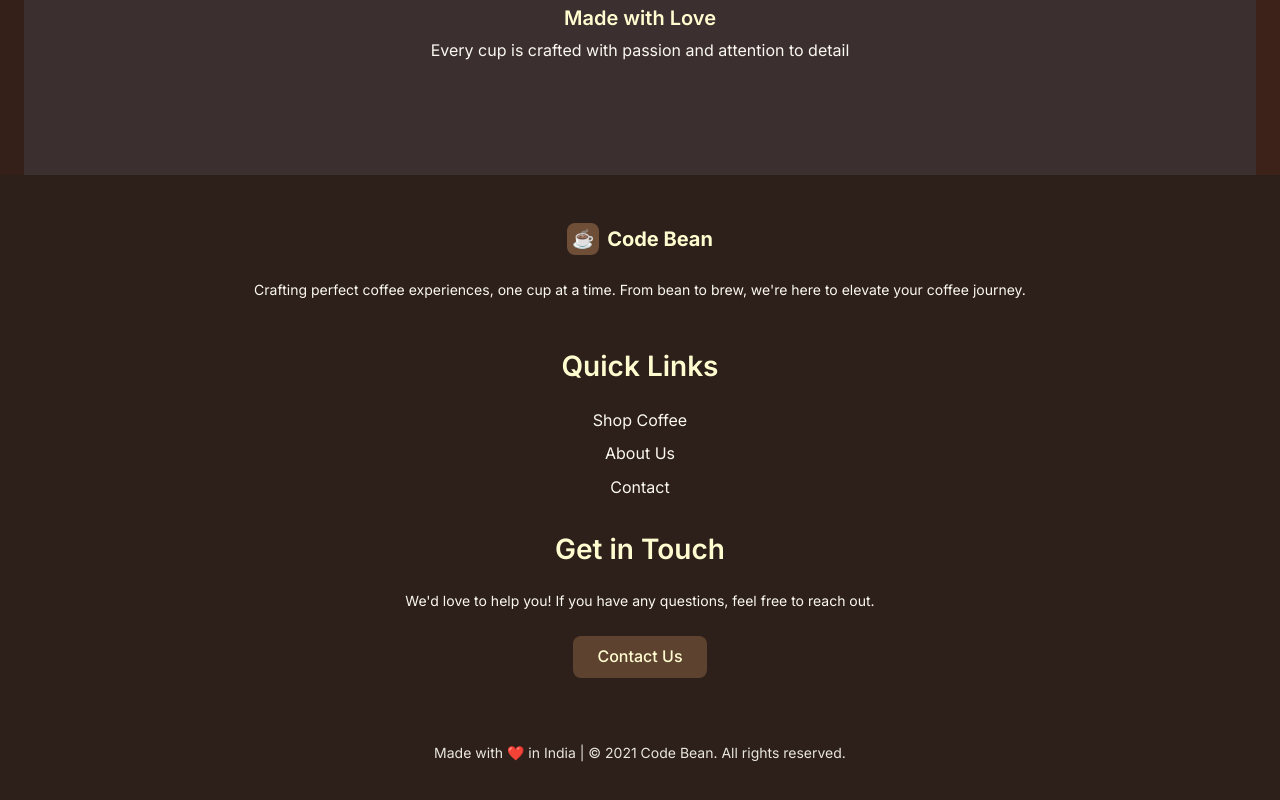
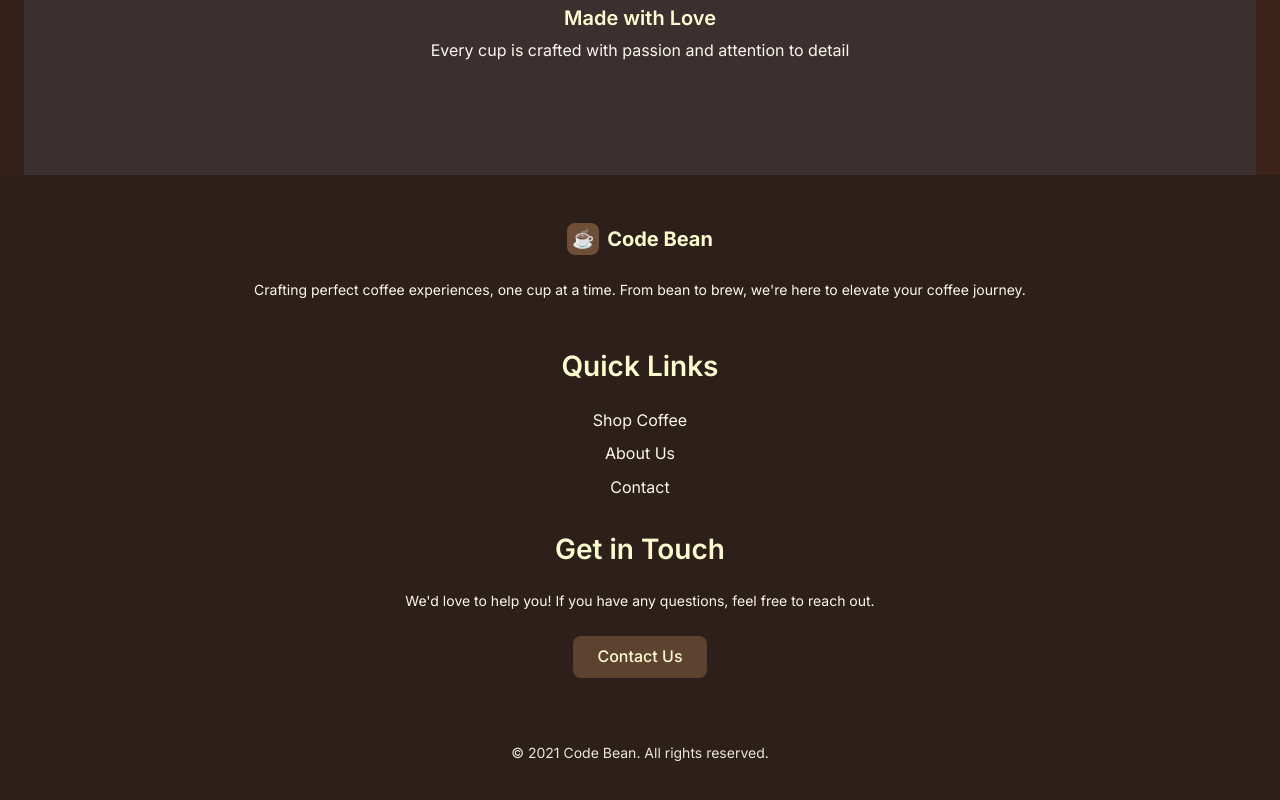
Before and after one commit to hillbyte/coffee-bean-shop, a React (Create React App) app in the folder store-frontend/: page / in a window 1280 px wide. Shown: the part 1267-2067 px from the top of the page. Built offline with nearby package versions, Linux system fonts and the light colour scheme; no server answers.

Commit message:
info update

```diff
--- a/store-frontend/src/core/AboutUs.js
+++ b/store-frontend/src/core/AboutUs.js
@@ -17,11 +17,6 @@ export default function AboutUs() {
               our community experience joy in life's simple pleasures one cup at
               a time. Slow down, relax and savour the moment.
             </p>
-
-            <p className="text-center text-info">Made with ❤️ in India</p>
-            <p className="text-center text-info">
-              Say hello at hello@hillbaky.me
-            </p>
           </div>
         </div>
       </div>
--- a/store-frontend/src/core/Base.js
+++ b/store-frontend/src/core/Base.js
@@ -98,7 +98,7 @@ const Base = ({
         {/* Bottom Bar */}
         <div className="border-t border-coffee-800 pt-8 text-center">
           <p className="text-cream-400 text-sm">
-            Made with ❤️ in India | © {new Date().getFullYear()} Code Bean. All rights reserved.
+            © {new Date().getFullYear()} Code Bean. All rights reserved.
           </p>
         </div>
       </div>
--- a/store-frontend/src/core/ContactUs.js
+++ b/store-frontend/src/core/ContactUs.js
@@ -10,14 +10,10 @@ export default function ContactUs() {
         <p>
           There is nothing we love more than hearing back from you. We would be
           happy to help. Call us at: +910101010101. <br /> You can also Email
-          at: hello@hillbaky.me
+          at: ahillbaky@gmail.com
         </p>
         <hr />
-        <pre>
-          Registered Office: <br /> Code Bean,
-          <br /> P-216 New Newtown , 3st Floor, <br />
-          Kolkata- 7000156 <br /> West Bengal, India.
-        </pre>
+
       </div>
       <div className="">
         <form className="row g-3">
```
